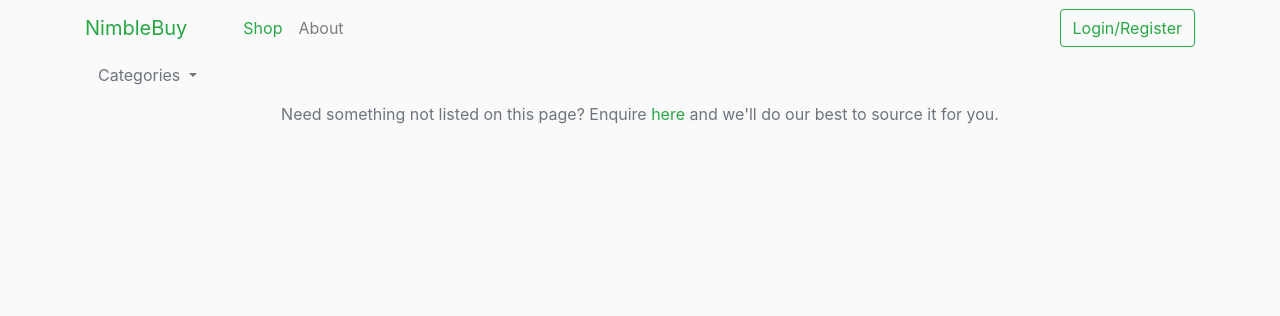
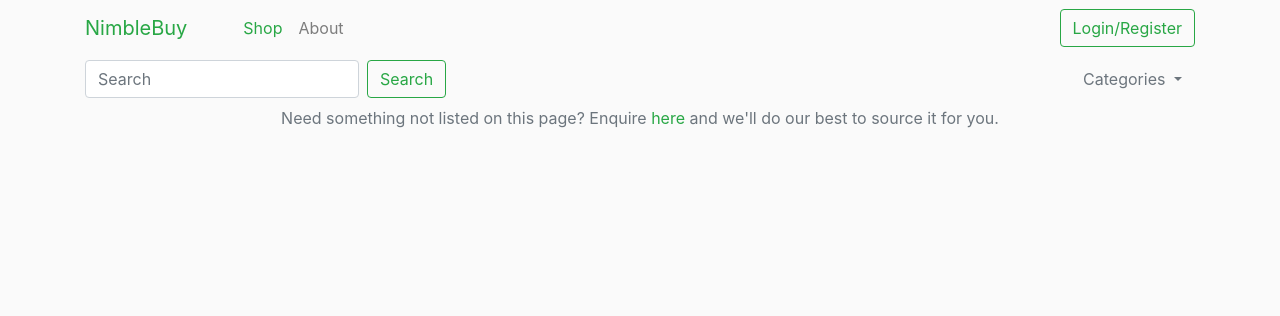
Before and after one commit to boffti/nimblebuy_v2, a Flask app: page / in a window 1280 px wide. Shown: the top 316 px of the page. Run offline with Flask 2, Linux system fonts and the light colour scheme; data that the repository does not hold is empty; parts of the project's set-up code (start-up, migrations or seed data) failed here and were passed over; some libraries are stand-ins or nearby versions.

Commit message:
Added Product Search apability

```diff
--- a/app.py
+++ b/app.py
@@ -98,6 +98,19 @@ def home():
     response = [item.format() for item in Vegetable.query.all()]
     categories = [item.format() for item in Category.query.all()]
     return render_template('home.html', data=response, categories=categories)
+
+@app.route('/product/search/', methods=['GET','POST'])
+def search_product():
+    try:
+        search_term = request.form.get('search_term', '')
+        result = Vegetable.query.filter(Vegetable.name.ilike(f'%{search_term}%'))
+        categories = [item.format() for item in Category.query.all()]
+        response=[item.format() for item in result]
+        return render_template('home.html', data=response, categories=categories)
+    except Exception as e:
+        print(f'Error ==> {e}')
+        flash('Error fetching search result')
+        return redirect(request.referrer)
 
 # Home Route Categorized
 @app.route('/category/<string:category>')
@@ -251,6 +264,8 @@ def add_to_cart(product_id):
                             for item in session['cart'])):
                     session['cart'] = mergeDicts(
                         session['cart'], new_item)
+                    flash(veg['name'].capitalize() +
+                        ' added to cart')
                 else:
                     flash(
                         veg['name'].capitalize() +
@@ -258,6 +273,8 @@ def add_to_cart(product_id):
                 return redirect(request.referrer)
             else:
                 session['cart'] = new_item
+                flash(veg['name'].capitalize() +
+                    ' added to cart')
                 return redirect(request.referrer)
         except Exception as e:
             print(f'Error ==> {e}')
--- a/templates/cart.html
+++ b/templates/cart.html
@@ -83,8 +83,7 @@
                             {% endfor %}
                         </tbody>
                     </table>
-                    <p class="nav-link font-italic mt-1 mb-0">* Please click on 'update' against each item quantity you
-                        change to update the cart</p>
+                    <p class="nav-link font-italic mt-1 mb-0">* Please click on corresponding <strong>'update'</strong> button if you wish to update the cart quantity</p>
                 </div>
                 <!-- End -->
             </div>
--- a/templates/home.html
+++ b/templates/home.html
@@ -18,7 +18,12 @@
 {% block content %}
 
 <div class="container">
-    <div class="dropdown">
+    <div class="d-flex pt-1">
+        <form class="form-inline mb-0" action="/product/search/" method="post">
+            <input class="form-control mr-sm-2" name="search_term" type="search" placeholder="Search" aria-label="Search">
+            <button class="btn btn-outline-success my-2 my-sm-0" type="submit">Search</button>
+        </form>
+        <div class="dropdown ml-auto">
             <button class="btn btn-link text-secondary dropdown-toggle" type="button" id="dropdownMenuButton" data-toggle="dropdown"
                 aria-haspopup="true" aria-expanded="false">
                 Categories
@@ -29,6 +34,8 @@
                 <a class="dropdown-item" href="/category/{{ item.name }}">{{ item.name | capitalize }}</a>
                 {% endfor %}
             </div>
+        </div>
+
     </div>
     <div class="row mt-2">
 
```
Lines whose indentation alone changed are shown as unchanged.
